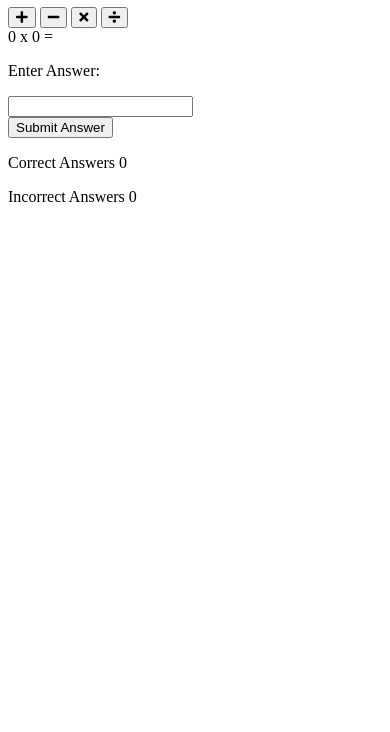
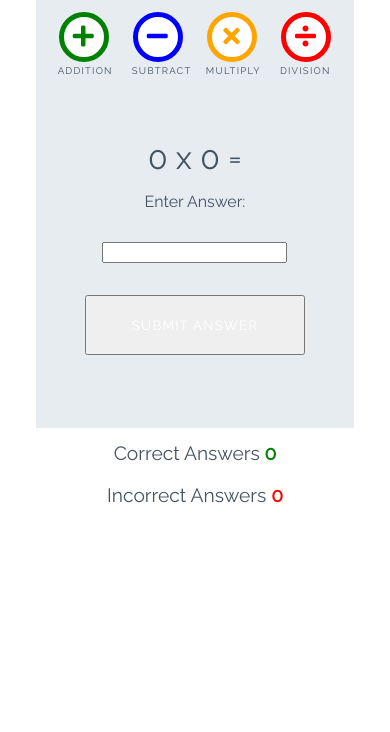
Before and after one commit to Mat2801/love-maths, a plain HTML site: page index.html in a window 390 px wide. Shown: the part 112-844 px from the top of the page. Drawn offline with Linux system fonts and the light colour scheme.

Commit message:
add styles to game

```diff
--- a/assets/css/style.css
+++ b/assets/css/style.css
@@ -0,0 +1,252 @@
+/* --------- Global style */
+
+body {
+    background-color: white;
+    font-family: "Raleway", sans-serif;
+    color: #445361;
+    text-align: center;
+}
+
+/* --------- Heading */
+
+.heading {
+    text-align: center;
+    font-size: 2.5rem;
+}
+
+.logo {
+    height: 40px;
+    padding-right: 5px;
+}
+
+/* --------- Game layout */
+
+.game-area {
+    background-color: #E6ECF0;
+    box-sizing: border-box;
+    width: 85%;
+    height: 65vh;
+    max-height: 450px;
+    max-width: 830px;
+    margin-left: auto;
+    margin-right: auto;
+    padding: 1%;
+}
+
+.question-area {
+    width: 50%;
+    font-size: 2rem;
+    margin: auto;
+    padding: 50px 0;
+}
+
+.question-area span {
+    padding: 0 15px;
+}
+
+.score-area {
+    margin: 5px auto;
+    width: 60%;
+    font-size: 1.2rem;
+}
+
+.controls-area {
+    width: 85%;
+    margin: 30px auto;
+}
+
+#score {
+    color: green;
+    font-weight: bold;
+}
+
+#incorrect {
+    color: red;
+    font-weight: bold;
+}
+
+.answer-message {
+    display: none;
+    font-size: 1rem;
+}
+
+#answer-box {
+    border: none;
+    color: #445361;
+    display: inline-block;
+    height: 40px;
+    width: 80px;
+    font-size: 1.2rem;
+}
+
+.scores {
+    display: inline-block;
+    padding: 25px;
+}
+
+/* --------- Buttons */
+
+.btn {
+    width: 220px;
+    height: 60px;
+    font-family: "Raleway", sans-serif;
+    text-transform: uppercase;
+    letter-spacing: 1.2px;
+    color: white;
+}
+
+.btn:focus {
+    outline: none;
+}
+
+.btn--big {
+    padding-top: 10px;
+    border-radius: 50%;
+    background-color: white;
+    border: 10px solid;
+    width: 100px;
+    height: 100px;
+    font-size: 3.2rem;
+    margin: 0 30px;
+    transition: all 0.5s;
+}
+
+.btn--big::after{
+    content: attr(data-type);
+    font-size: 1rem;
+    color: #445361;
+    position: relative;
+    left: -0.5em;
+}
+
+.btn--blue {
+    border-color: blue;
+    color: blue;
+}
+
+.btn--blue:active,
+.btn--blue:hover {
+    background-color: darkblue;
+    color: white;
+}
+
+.btn--orange {
+    border-color: orange;
+    color: orange;
+}
+
+.btn--orange:active,
+.btn--orange:hover {
+    background-color: darkorange;
+    color: white;
+}
+
+.btn--red {
+    border-color: red;
+    color: red;
+}
+
+.btn--red:active,
+.btn--red:hover {
+    background-color: darkred;
+    color: white;
+}
+
+.btn--green {
+    border-color: green;
+    color: green;
+}
+
+.btn--green:active,
+.btn--green:hover {
+    background-color: darkgreen;
+    color: white;
+}
+
+.btn--gray {
+    margin-top: 25px;
+    background-color: #445361;
+    border: 1px transparent;
+    border-radius: 20px;
+}
+
+.btn--gray:active,
+.btn--gray:hover {
+    background-color: #0d1013;
+}
+
+/* --------- Media queries */
+
+@media (max-width: 414px) {
+    .controls-area {
+        width: 100%;
+    }
+
+    .btn--big {
+        margin: 0 10px;
+        padding: 5px;
+        border: 5px solid;
+        width: 50px;
+        height: 50px;
+        font-size: 1.5rem;
+    }
+
+    .btn--big::after {
+        font-size: 0.6rem;
+        left: -0.7rem;
+    }
+
+    .question-area {
+        padding: 10% 0;
+        width: 100%;
+    }
+
+    .question-area span {
+        padding: 0;
+    }
+
+    .answer-message {
+        display: block;
+    }
+
+    #answer-box {
+        display: block;
+        margin: 0 auto;
+    }
+    .btn--gray {
+        margin-top: 0;
+    }
+
+    .score-area {
+        width: 100%;
+    }
+
+    .scores {
+        margin: 0.5em auto;
+        display: block;
+        padding: 5px;
+    }
+
+    .heading {
+        font-size: 2rem;
+    }
+}
+
+@media (max-width: 320px) {
+    .game-area {
+        height: 70vh;
+    }
+
+    .controls-area {
+        width: 75%;
+        margin: 10px auto;
+    }
+
+    .btn--big {
+        margin: 10px 10px;
+    }
+    .question-area {
+        padding: 10px 0;
+    }
+
+}
--- a/index.html
+++ b/index.html
@@ -17,16 +17,16 @@
 
     <div class="game-area">
         <div class="controls-area">
-            <button class="btn btn--big btn--green">
+            <button data-type="addition" class="btn btn--big btn--green">
                 <i class="fas fa-plus"></i>
             </button>
-            <button class="btn btn--big btn--blue">
+            <button data-type="subtract" class="btn btn--big btn--blue">
                 <i class="fas fa-minus"></i>
             </button>
-            <button class="btn btn--big btn--orange">
+            <button data-type="multiply" class="btn btn--big btn--orange">
                 <i class="fas fa-times"></i>
             </button>
-            <button class="btn btn--big btn--red">
+            <button data-type="division" class="btn btn--big btn--red">
                 <i class="fas fa-divide"></i>
             </button>
         </div>
@@ -38,7 +38,7 @@
             <p class="answer-message">Enter Answer:</p>
             <input class="answer-box" type="number">
         </div>
-        <button class="btn btn---gray">Submit Answer</button>
+        <button data-type="submit" class="btn btn---gray">Submit Answer</button>
     </div>
 
     <div class="score-area">
```
